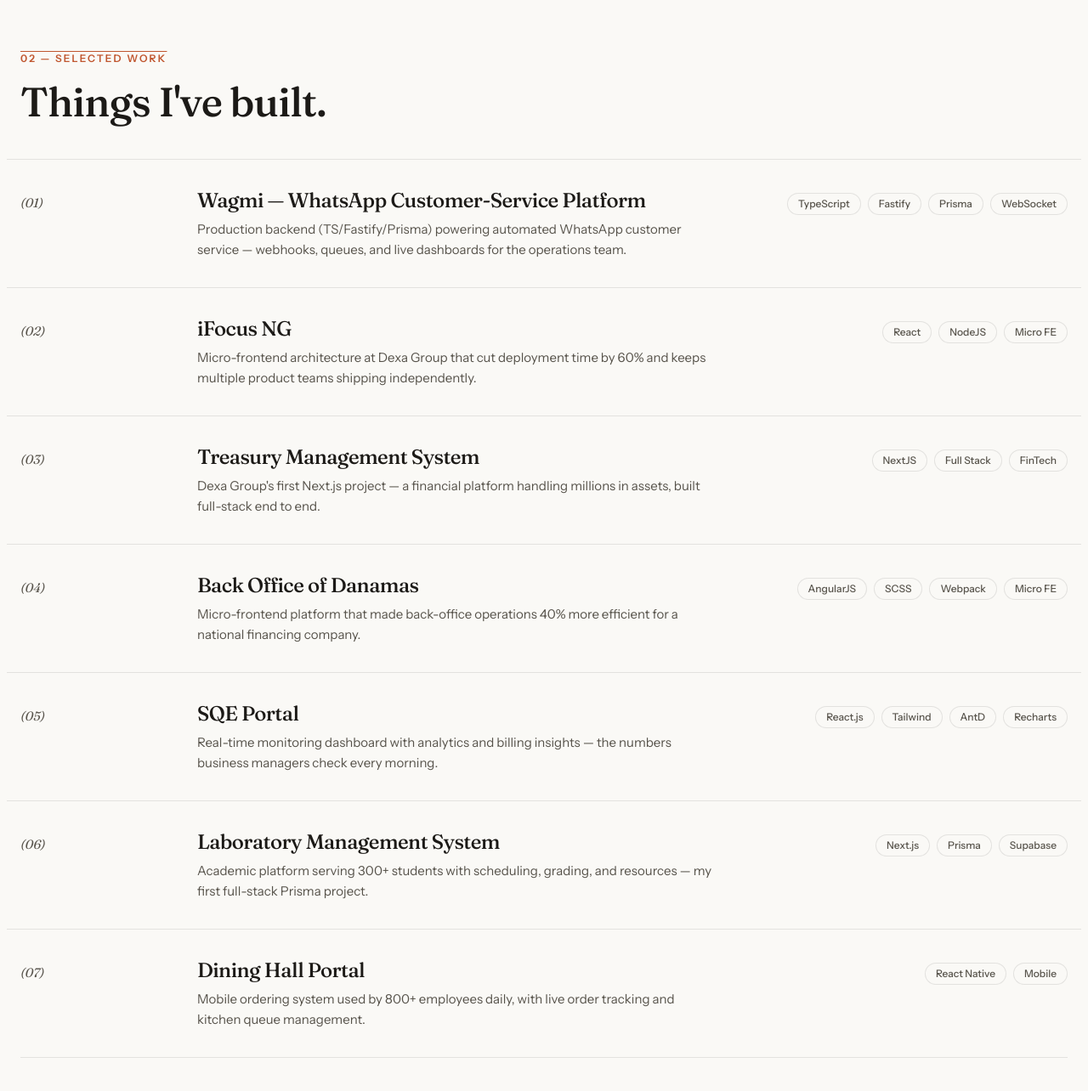
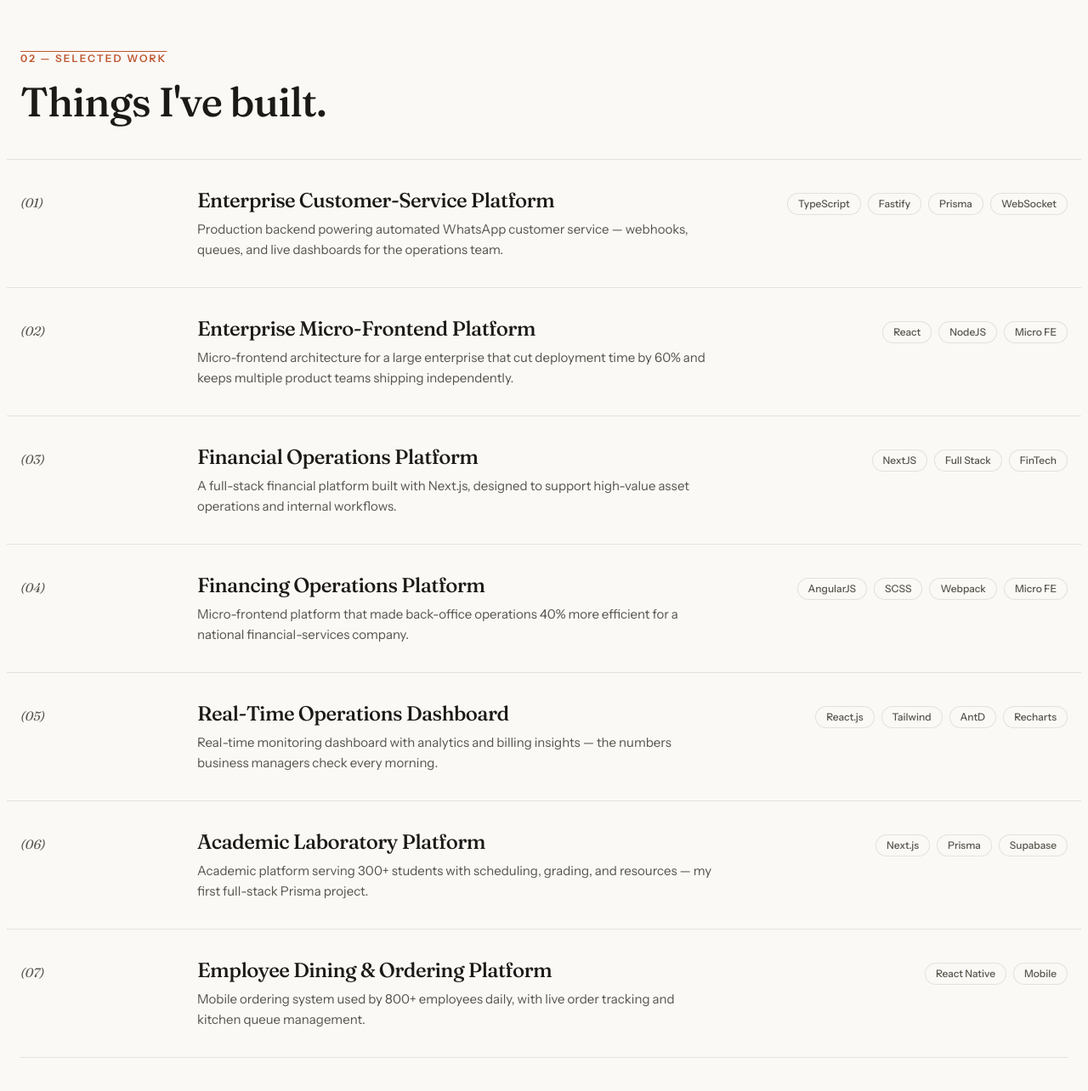
Before and after one commit to mferdiyanzah/mfyz, a React (Vite) app: page / in a window 1280 px wide. Shown: the part 2035-3319 px from the top of the page at 85% size. Built offline with nearby package versions, Linux system fonts and the light colour scheme.

Commit message:
fix: anonymize portfolio project names

```diff
--- a/src/data/projects.ts
+++ b/src/data/projects.ts
@@ -9,43 +9,43 @@
 
 export const projectsData: Project[] = [
   {
-    title: "Wagmi — WhatsApp Customer-Service Platform",
+    title: "Enterprise Customer-Service Platform",
     description:
-      "Production backend (TS/Fastify/Prisma) powering automated WhatsApp customer service — webhooks, queues, and live dashboards for the operations team.",
+      "Production backend powering automated WhatsApp customer service — webhooks, queues, and live dashboards for the operations team.",
     technologies: ["TypeScript", "Fastify", "Prisma", "WebSocket"],
   },
   {
-    title: "iFocus NG",
+    title: "Enterprise Micro-Frontend Platform",
     description:
-      "Micro-frontend architecture at Dexa Group that cut deployment time by 60% and keeps multiple product teams shipping independently.",
+      "Micro-frontend architecture for a large enterprise that cut deployment time by 60% and keeps multiple product teams shipping independently.",
     technologies: ["React", "NodeJS", "Micro FE"],
   },
   {
-    title: "Treasury Management System",
+    title: "Financial Operations Platform",
     description:
-      "Dexa Group's first Next.js project — a financial platform handling millions in assets, built full-stack end to end.",
+      "A full-stack financial platform built with Next.js, designed to support high-value asset operations and internal workflows.",
     technologies: ["NextJS", "Full Stack", "FinTech"],
   },
   {
-    title: "Back Office of Danamas",
+    title: "Financing Operations Platform",
     description:
-      "Micro-frontend platform that made back-office operations 40% more efficient for a national financing company.",
+      "Micro-frontend platform that made back-office operations 40% more efficient for a national financial-services company.",
     technologies: ["AngularJS", "SCSS", "Webpack", "Micro FE"],
   },
   {
-    title: "SQE Portal",
+    title: "Real-Time Operations Dashboard",
     description:
       "Real-time monitoring dashboard with analytics and billing insights — the numbers business managers check every morning.",
     technologies: ["React.js", "Tailwind", "AntD", "Recharts"],
   },
   {
-    title: "Laboratory Management System",
+    title: "Academic Laboratory Platform",
     description:
       "Academic platform serving 300+ students with scheduling, grading, and resources — my first full-stack Prisma project.",
     technologies: ["Next.js", "Prisma", "Supabase"],
   },
   {
-    title: "Dining Hall Portal",
+    title: "Employee Dining & Ordering Platform",
     description:
       "Mobile ordering system used by 800+ employees daily, with live order tracking and kitchen queue management.",
     technologies: ["React Native", "Mobile"],
--- a/src/pages/Home/index.tsx
+++ b/src/pages/Home/index.tsx
@@ -141,7 +141,7 @@
                 </p>
                 <ul className="flex flex-col gap-2 text-[15px] text-ink-soft">
                   <li className="pl-5 relative before:content-['—'] before:absolute before:left-0 before:text-rust">
-                    Building iFocus, a web platform that helps the Marketing and
+                    Building a web platform that helps the Marketing and
                     Sales teams win more clients.
                   </li>
                   <li className="pl-5 relative before:content-['—'] before:absolute before:left-0 before:text-rust">
```
